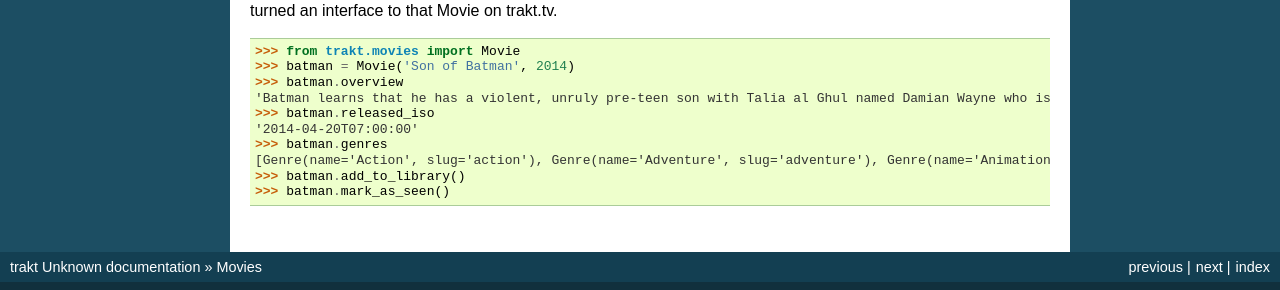
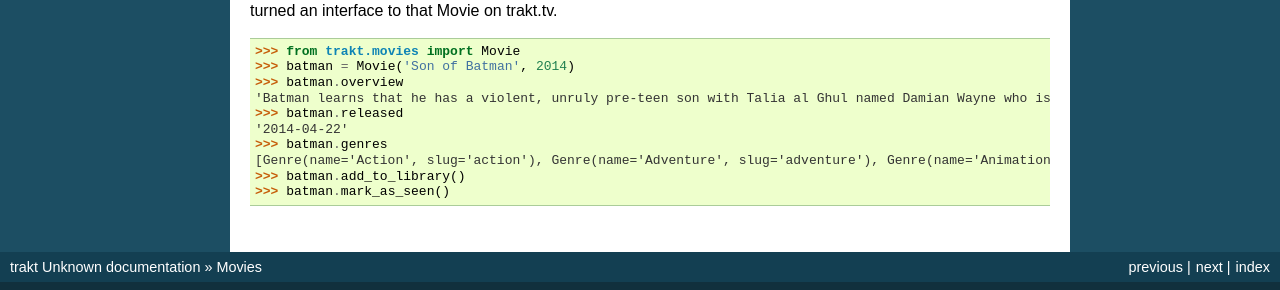
Before and after one commit to moogar0880/PyTrakt, a Sphinx documentation site: the page built from docs/movies.rst, in a window 1280 px wide. Shown: the part 763-1053 px from the top of the page. Built offline with Sphinx 7.4.7, drawn with Linux system fonts in a browser that asks for light colours; pages that are not in the unit, such as notebooks, are missing from menus.

Commit message:
docs: Fix released_iso to release field rename

```diff
--- a/docs/movies.rst
+++ b/docs/movies.rst
@@ -48,8 +48,8 @@ optional year, and you will be returned an interface to that Movie on trakt.tv.
     >>> batman = Movie('Son of Batman', 2014)
     >>> batman.overview
     'Batman learns that he has a violent, unruly pre-teen son with Talia al Ghul named Damian Wayne who is secretly being...
-    >>> batman.released_iso
-    '2014-04-20T07:00:00'
+    >>> batman.released
+    '2014-04-22'
     >>> batman.genres
     [Genre(name='Action', slug='action'), Genre(name='Adventure', slug='adventure'), Genre(name='Animation', slug='animation')]
     >>> batman.add_to_library()
```
